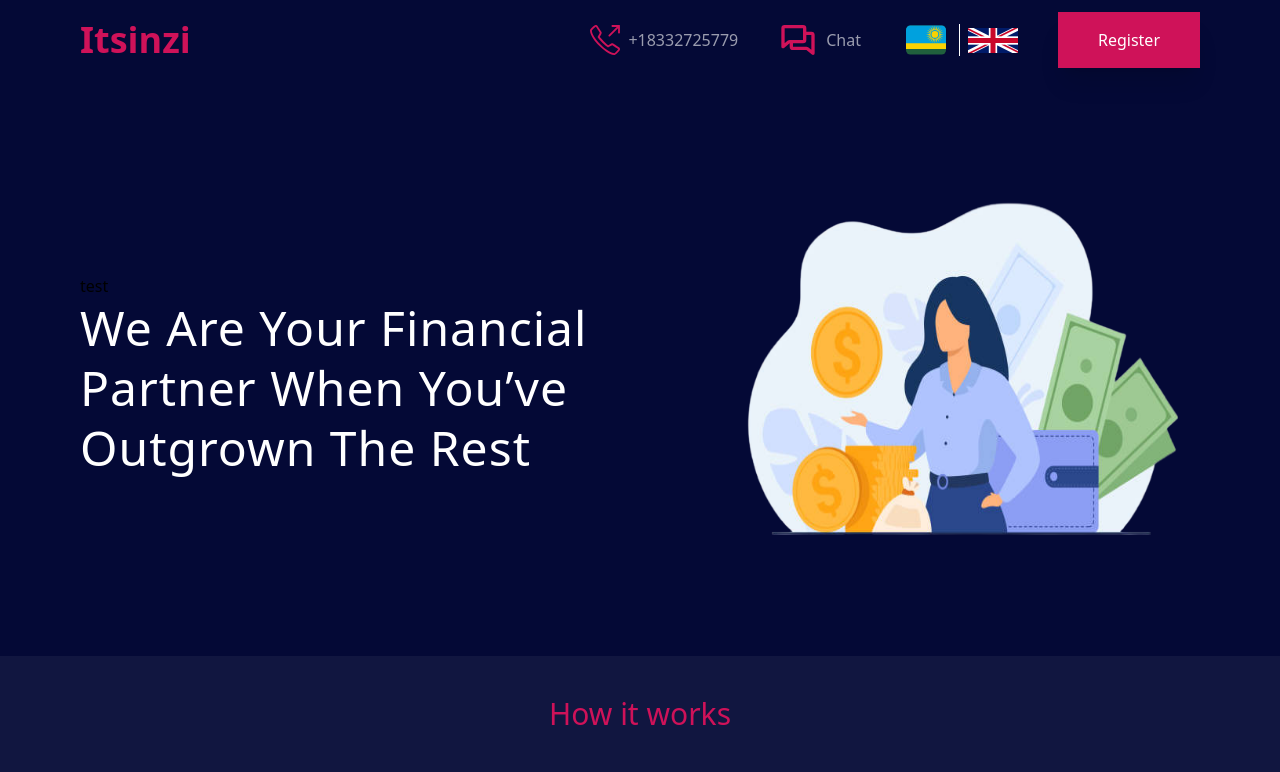
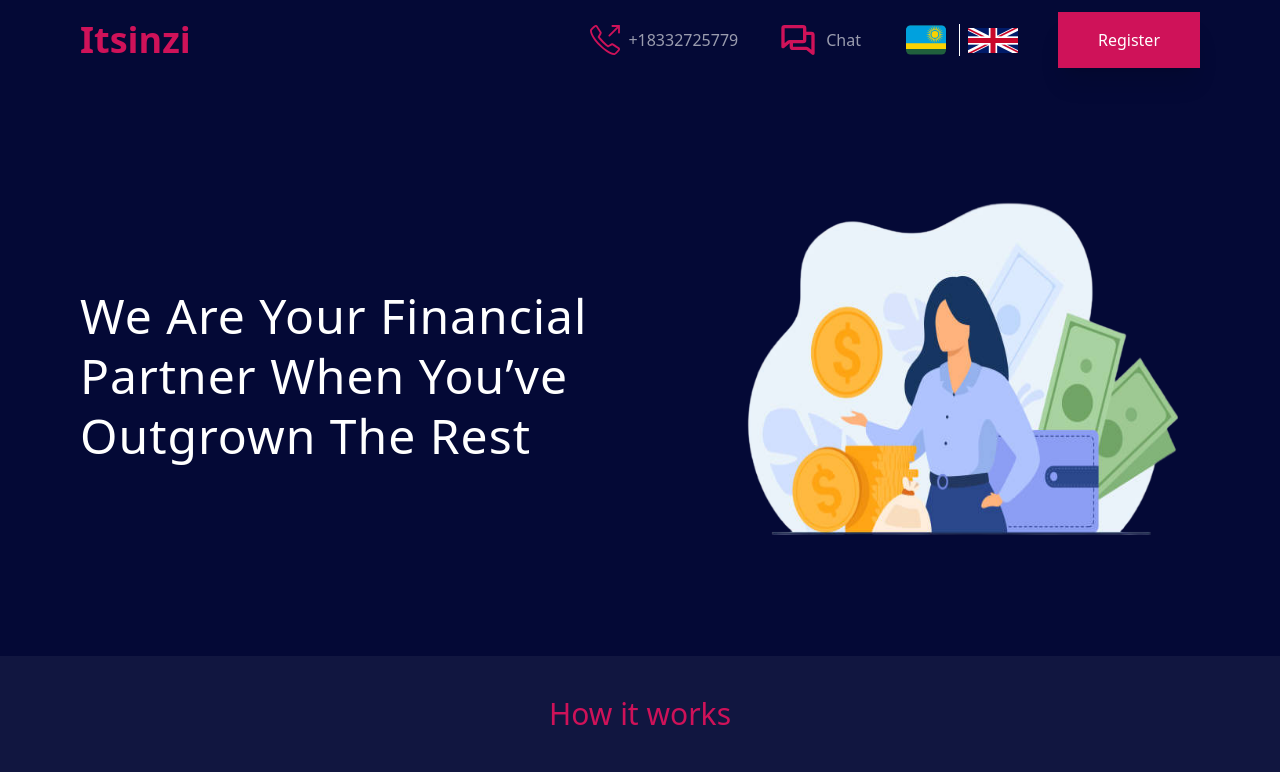
Before and after one commit to Delyc/AI_hackathon_ALU, a Next.js app: page / in a window 1280 px wide. Shown: the top 772 px of the page. Built offline with nearby package versions, Linux system fonts and the light colour scheme.

Commit message:
Feat: Chat

```diff
--- a/components/sections/Landing.tsx
+++ b/components/sections/Landing.tsx
@@ -10,7 +10,6 @@ const Landing = () => {
 
             <section className="flex justify-between items-center py-20 pt-44 px-20">
                 <div className="w-1/2">
-                    <h1 className="title" id="title">test</h1>
                 <h1 id="description" className="description text-white text-5xl leading-[60px] tracking-[1px]">We Are Your Financial Partner When You’ve Outgrown The Rest</h1>
                 </div>
 
```
